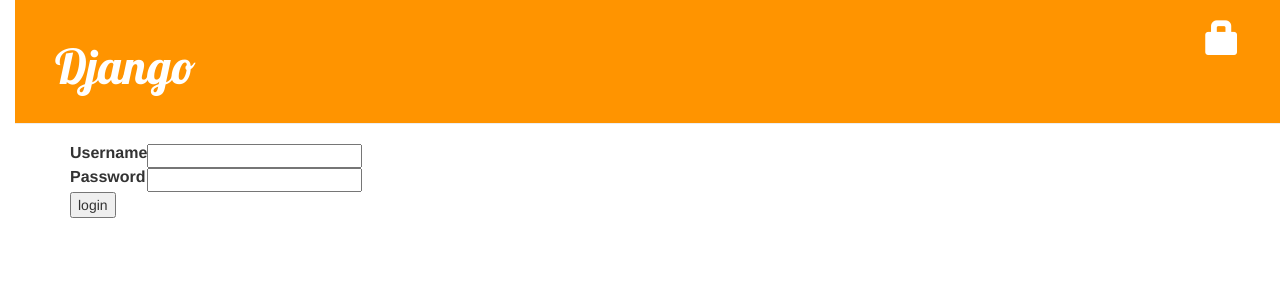
After one commit to nikilsivakumar/djblog, a Django app: template blog/templates/registration/login.html in a window 1280 px wide. The commit adds this page. Shown: the top 300 px of the page. Run offline with Django 3.2, Linux system fonts and the light colour scheme; the template is opened without the code that fills it, so the values that code supplies are empty, except form fields; tables that the repository leaves empty hold one stand-in row (values such as "Sample post"); form fields are guessed from the names that the template uses; some libraries are stand-ins or nearby versions.

Commit message:
login page

```diff
--- a/blog/templates/blog/base.html
+++ b/blog/templates/blog/base.html
@@ -12,14 +12,12 @@
           {% if user.is_authenticated %}
               <a href="{% url 'post_new' %}" class="top-menu"><span class="glyphicon glyphicon-plus"></span></a>
               <a href="{% url 'post_draft_list' %}" class="top-menu"><span class="glyphicon glyphicon-edit"></span></a>
-
+              <p class="top-menu">Hello {{ user.username }} <small>(<a href="{% url 'logout' %}">Log out</a>)</small></p>
+          {% else %}
+              <a href="{% url 'login' %}" class="top-menu"><span class="glyphicon glyphicon-lock"></span></a>
           {% endif %}
-
-
-
-        <h1><a href="/">Blog</a></h1>
+          <h1><a href="/">Django</a></h1>
       </div>
-
     <div class="content container">
         <div class="row">
             <div class="col-md-8">
--- /dev/null
+++ b/blog/templates/registration/login.html
@@ -0,0 +1,24 @@
+{% extends "blog/base.html" %}
+
+{% block content %}
+    {% if form.errors %}
+        <p>Your username and password didn't match. Please try again.</p>
+    {% endif %}
+
+    <form method="post" action="{% url 'login' %}">
+    {% csrf_token %}
+        <table>
+        <tr>
+            <td>{{ form.username.label_tag }}</td>
+            <td>{{ form.username }}</td>
+        </tr>
+        <tr>
+            <td>{{ form.password.label_tag }}</td>
+            <td>{{ form.password }}</td>
+        </tr>
+        </table>
+
+        <input type="submit" value="login" />
+        <input type="hidden" name="next" value="{{ next }}" />
+    </form>
+{% endblock %}
--- a/mysite/settings.py
+++ b/mysite/settings.py
@@ -120,3 +120,4 @@ USE_TZ = True
 
 STATIC_URL = '/static/'
 STATIC_ROOT = os.path.join(BASE_DIR, 'static')
+LOGIN_REDIRECT_URL = '/'
--- a/mysite/urls.py
+++ b/mysite/urls.py
@@ -15,8 +15,11 @@ Including another URLconf
 """
 from django.conf.urls import url, include
 from django.contrib import admin
+from django.contrib.auth import views
 
 urlpatterns = [
     url(r'^admin/', admin.site.urls),
     url(r'', include('blog.urls')),
+    url(r'^accounts/login/$', views.login, name='login'),
+    url(r'^accounts/logout/$', views.logout, name='logout', kwargs={'next_page': '/'}),
 ]
```
Lines whose indentation alone changed are shown as unchanged.
